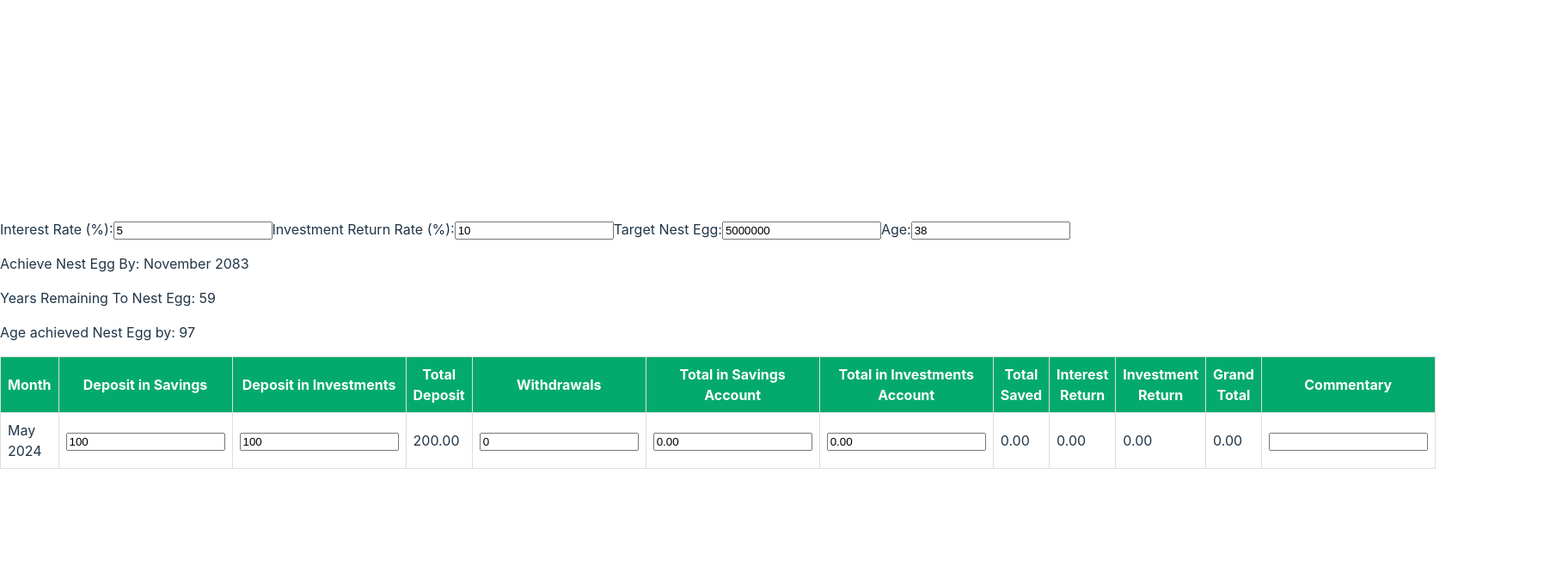
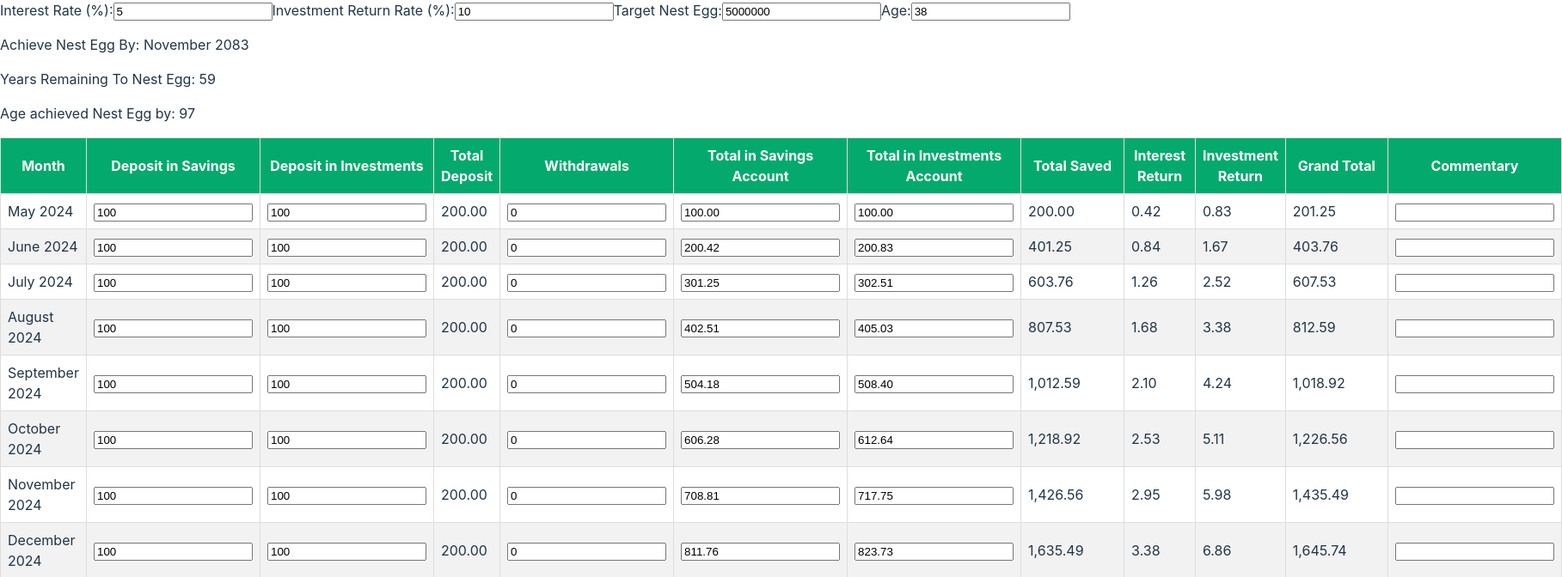
Before and after one commit to RathBala/sloth-map, a React (Vite) app: page / in a window 1280 px wide. Shown: the top 672 px of the page at 86% size, 1817 px wide, since content can reach past the window. Built offline with nearby package versions, Linux system fonts and the light colour scheme.

Commit message:
So the rows are generating again. But now I can't seem to modify cells in the first row...or wait, maybe I can? Needs more testing.

```diff
--- a/src/components/TableComponent.jsx
+++ b/src/components/TableComponent.jsx
@@ -1,9 +1,11 @@
 /* eslint-disable react/prop-types */
 
-import { useState } from 'react';
+import { useState, useEffect } from 'react';
 import { formatNumber } from '../utils/formatUtils';
 
 const TableComponent = ({ data, onFieldChange }) => {
+    console.log('Received data in TableComponent:', data);
+
     const [focusedIndex, setFocusedIndex] = useState(null);
     const [focusedField, setFocusedField] = useState(null);
 
@@ -18,6 +20,20 @@
             commentary: row.commentary, // Assuming it's already in the correct format
         }))
     );
+
+    useEffect(() => {
+        setInputValues(
+            data.map((row) => ({
+                ...row,
+                totalSavings: row.totalSavings.toString(),
+                totalInvestments: row.totalInvestments.toString(),
+                depositSavings: row.depositSavings.toString(),
+                depositInvestments: row.depositInvestments.toString(),
+                withdrawals: row.withdrawals.toString(),
+                commentary: row.commentary,
+            }))
+        );
+    }, [data]); // Dependency array includes data to re-run the effect when data changes
 
     const handleFocus = (index, field) => {
         setFocusedIndex(index);
```
